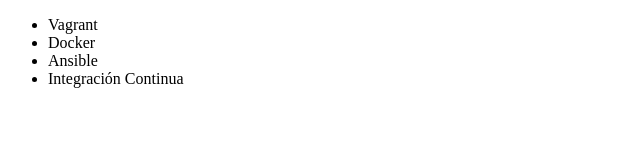
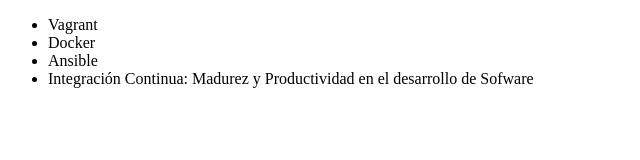
Before and after one commit to XaviCr/alura-git, a plain HTML site: page index.html in a window 1280 px wide. Shown: the whole page, without its empty margins (0-640 px from the left). Drawn offline with Linux system fonts and the light colour scheme.

Commit message:
REnombrando curso de Integracion Continua

```diff
--- a/index.html
+++ b/index.html
@@ -9,7 +9,7 @@
          <li> Vagrant </li>
          <li> Docker </li>
          <li> Ansible </li>
-         <li> Integración Continua</li>
+         <li> Integración Continua: Madurez y Productividad en el desarrollo de Sofware</li>
      </ul>
 </body>
 </html>
```
